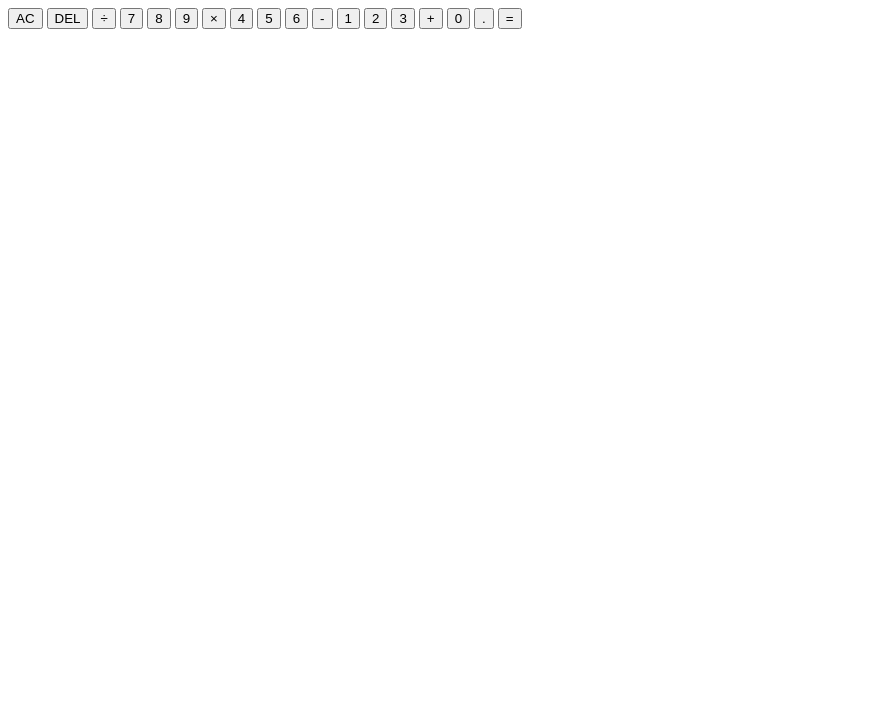
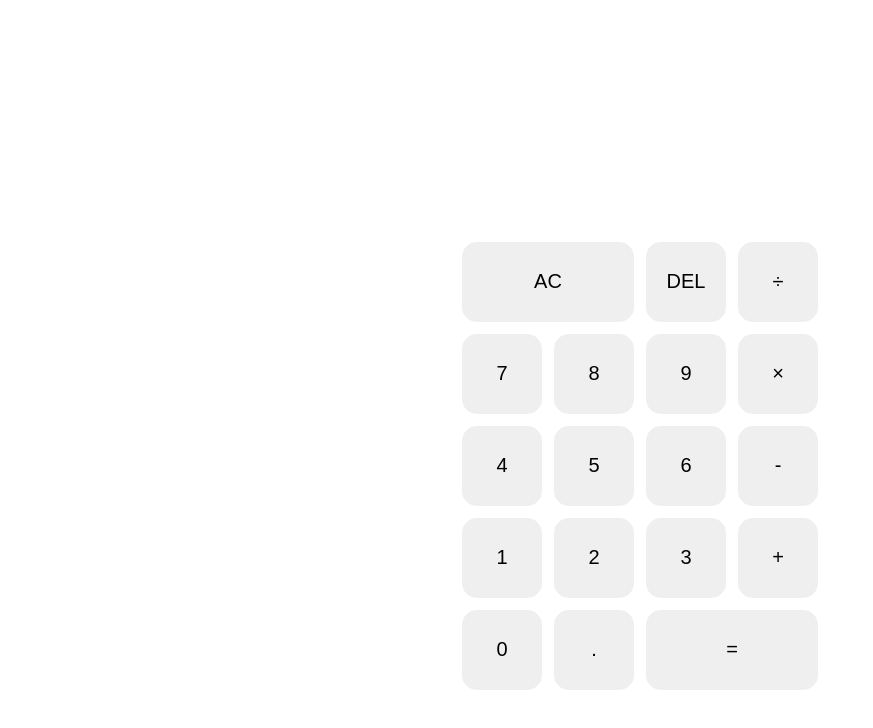
Before and after one commit to anndcodes/calculator, a plain HTML site: page index.html in a window 1280 px wide. Shown: the whole page, without its empty margins (0-873 px from the left). Drawn offline with Linux system fonts and the light colour scheme.

Commit message:
style: add grid layout and basic style at the calculator

```diff
--- a/index.html
+++ b/index.html
@@ -5,32 +5,31 @@
   <meta http-equiv="X-UA-Compatible" content="IE=edge">
   <meta name="viewport" content="width=device-width, initial-scale=1.0">
   <title>Calculator</title>
+  <link rel="stylesheet" href="style.css">
 </head>
 <body>
+  <div class="container">
     <div class="calculator">
       <div class="calculator_display"></div>
         <button data-clear class="span-two">AC</button>
         <button data-delete>DEL</button>
         <button data-operation>÷</button>
-
         <button data-number>7</button>
         <button data-number>8</button>
         <button data-number>9</button>
         <button data-operation>×</button>
-
         <button data-number>4</button>
         <button data-number>5</button>
         <button data-number>6</button>
         <button data-operation>-</button>
-
         <button data-number>1</button>
         <button data-number>2</button>
         <button data-number>3</button>
         <button data-operation>+</button>
-
         <button data-number>0</button>
         <button data-number>.</button>
         <button data-equals class="span-two">=</button>
     </div>
+  </div>
 </body>
 </html>
--- /dev/null
+++ b/style.css
@@ -0,0 +1,53 @@
+*, *::before, *::after {
+  box-sizing: border-box;
+  font-size: 62.5%;
+  border: none;
+  outline: none;
+}
+
+body {
+  padding: 0;
+  margin: 0;
+}
+
+.container {
+  min-height: 100vh;
+  display: grid;
+  justify-content: center;
+  align-content: center;
+}
+
+.container >.calculator  {
+  display: grid;
+  justify-content: center;
+  align-content: center;
+  grid-template-columns: repeat(4, 80px);
+  grid-template-rows: minmax(100px, auto) repeat(5, 80px);
+  gap: 12px;
+  padding: 25px;
+  border-radius: 20px;
+}
+
+.calculator > button {
+  cursor: pointer;
+  font-size: 2rem;
+  border-radius: 15px;
+}
+
+.span-two {
+  grid-column: span 2;
+}
+
+.calculator_display {
+  grid-column: 1 / -1;
+  display: flex;
+  align-items: center;
+  justify-content: flex-end;
+  font-size: 3.5rem;
+  word-wrap: break-word;
+  word-break: break-all;
+  padding-inline: 20px;
+  border-radius: 5px;
+  margin-bottom: 19px;
+  min-height: 100px;
+}
```
Lines whose indentation alone changed are shown as unchanged.
